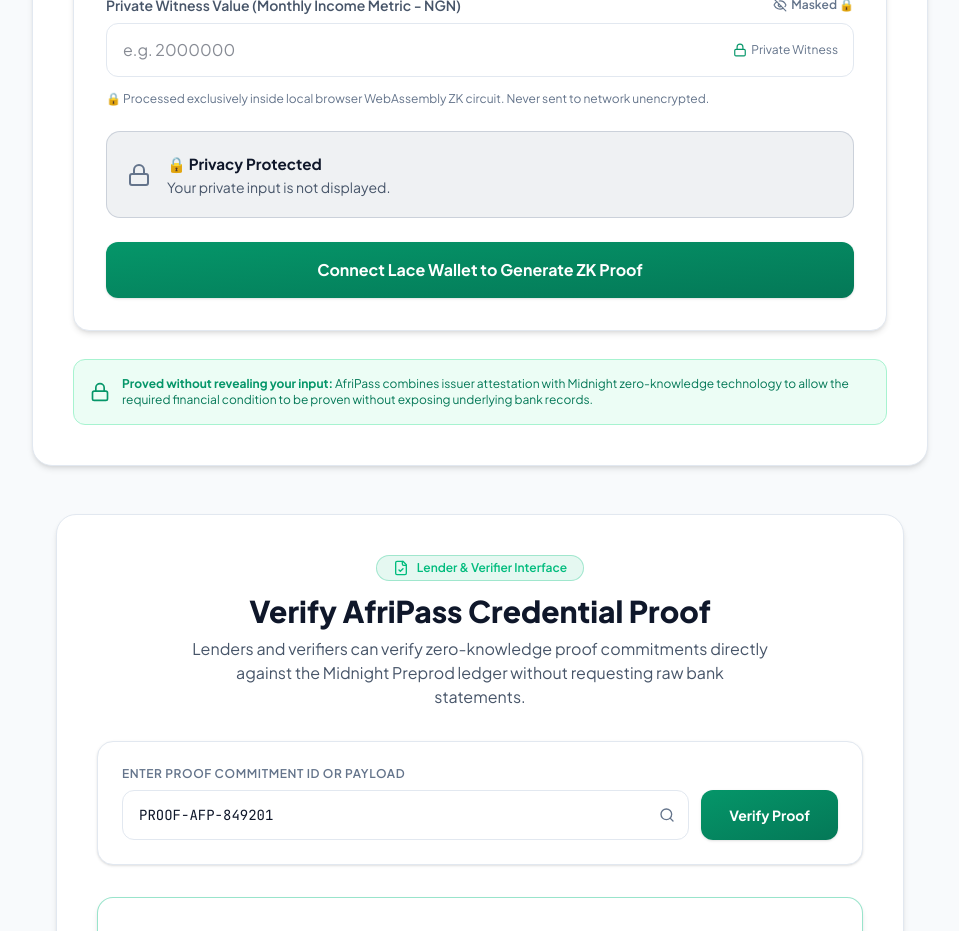
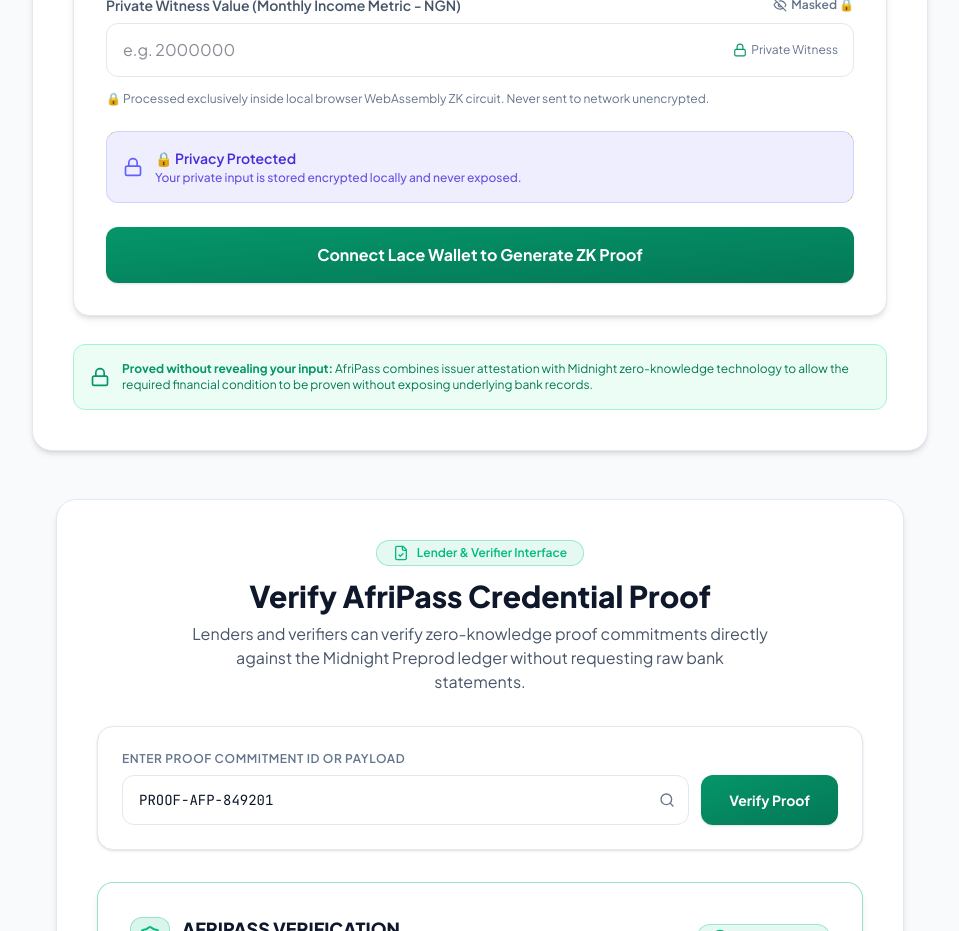
Before and after one commit to emarkees/afripass, a Next.js app: page / in a window 1280 px wide. Shown: the part 4900-5831 px from the top of the page, without its empty margins (160-1119 px from the left). Built offline with nearby package versions, Linux system fonts and the light colour scheme; no server answers.

Commit message:
feat(components): integrate PrivacyBadge into PrivacyStatus component

```diff
--- a/src/components/PrivacyStatus.tsx
+++ b/src/components/PrivacyStatus.tsx
@@ -1,7 +1,6 @@
-'use client';
-
 import React from 'react';
-import { Lock, Cpu, CheckCircle2, ShieldCheck, Loader2 } from 'lucide-react';
+import { Lock, ShieldCheck, Loader2 } from 'lucide-react';
+import { PrivacyBadge } from './PrivacyBadge';
 
 interface PrivacyStatusProps {
   proofState: 'idle' | 'generating' | 'submitting' | 'success' | 'error';
@@ -11,15 +10,12 @@
 export const PrivacyStatus: React.FC<PrivacyStatusProps> = ({ proofState, txHash }) => {
   if (proofState === 'idle') {
     return (
-      <div className="rounded-[0.875rem] p-5 flex items-center gap-4 my-6 bg-slate-500/10 border border-slate-500/25 text-[var(--text-primary)]">
-        <Lock className="w-6 h-6 text-[var(--text-muted)] shrink-0" />
-        <div className="text-left">
-          <div className="font-bold text-[0.95rem]">🔒 Privacy Protected</div>
-          <div className="text-sm text-[var(--text-secondary)]">
-            Your private input is not displayed.
-          </div>
-        </div>
-      </div>
+      <PrivacyBadge
+        variant="info"
+        label="🔒 Privacy Protected"
+        sublabel="Your private input is stored encrypted locally and never exposed."
+        className="my-6"
+      />
     );
   }
 
@@ -32,7 +28,7 @@
             {proofState === 'generating' ? '🔐 Generating Private Proof' : '⚡ Submitting to Midnight Preprod'}
           </div>
           <div className="text-sm text-[var(--text-secondary)]">
-            Your private input is being used to construct the proof.
+            Your private input is being used to construct the proof locally.
           </div>
         </div>
       </div>
```
